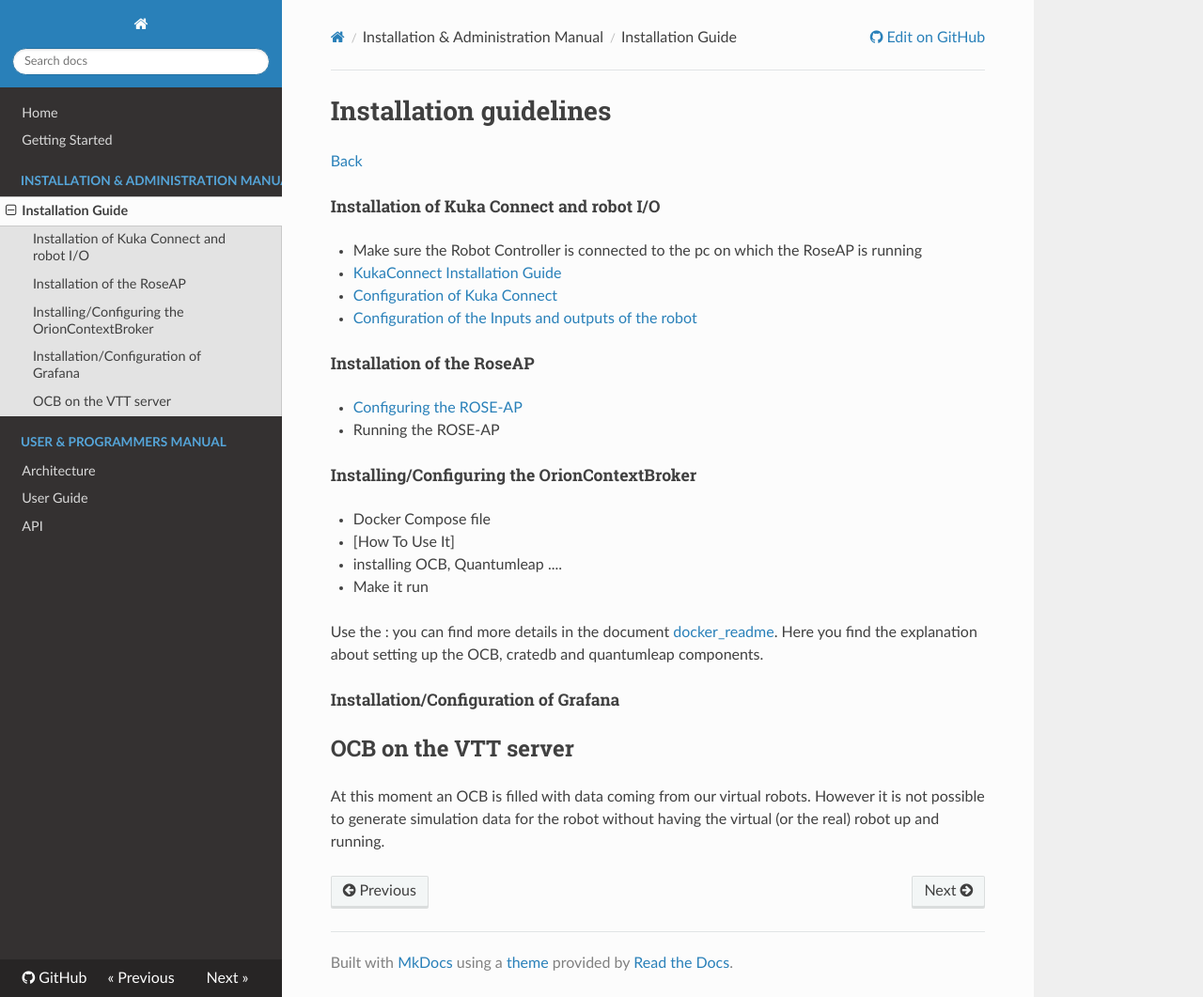
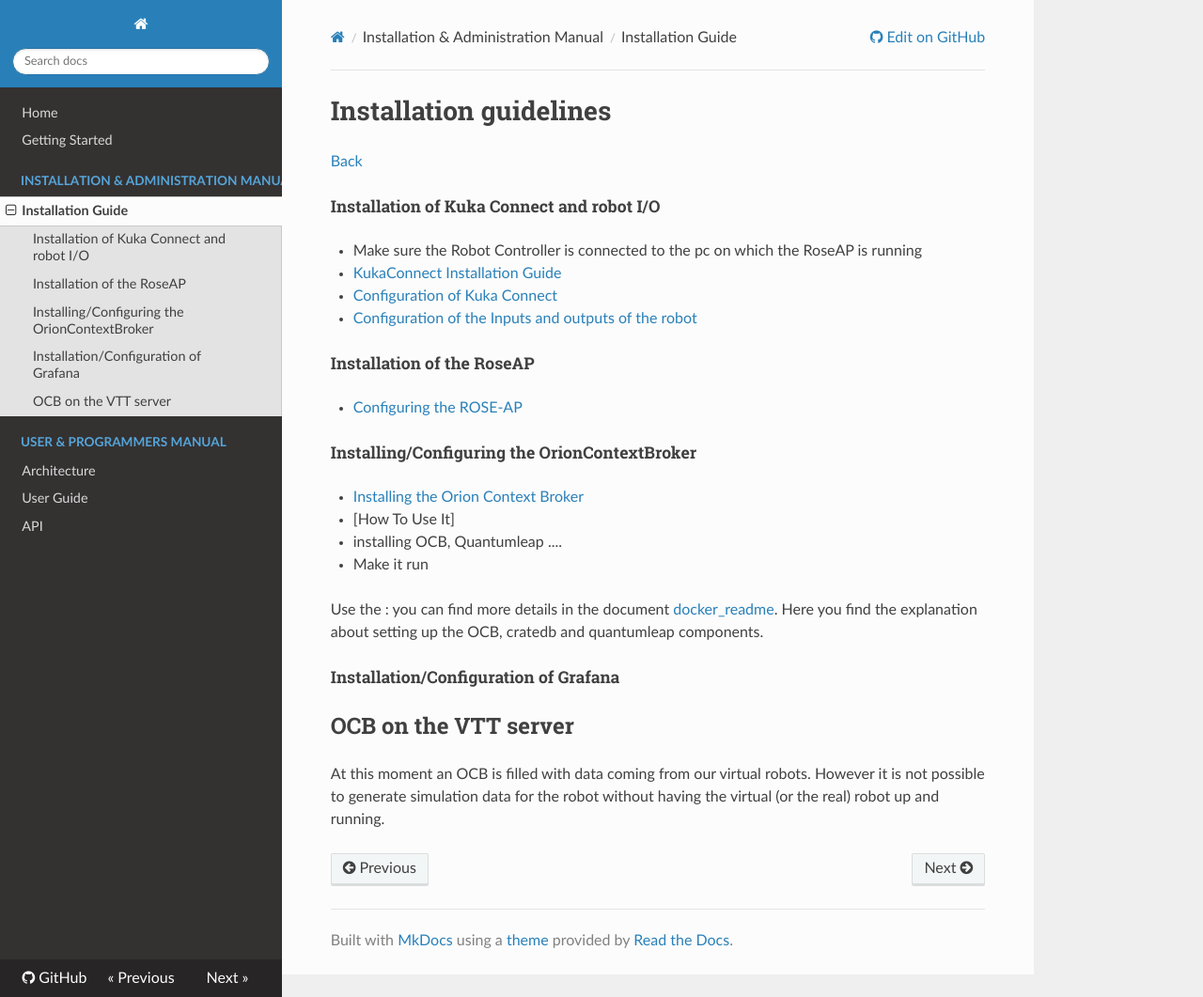
Before and after one commit to ramp-eu/JS2SF, an MkDocs documentation site: the page built from docs/installationguide.md, in a window 1280 px wide and 1061 px high. Shown: the whole window at 94% size. Built offline with MkDocs 1.6.1, drawn with Linux system fonts in a browser that asks for light colours; nearby versions of some CDN libraries; old or Windows-style settings are respelled for this version of MkDocs.

Commit message:
Add files via upload

```diff
--- a/docs/installationguide.md
+++ b/docs/installationguide.md
@@ -15,12 +15,13 @@
 
 ##### 	Installation of the RoseAP
 
-- [Configuring the ROSE-AP](.\RoseAP_ConfigurationGuide)
-- Running the ROSE-AP
+- [Configuring the ROSE-AP](.\gettings-started#RoseAP)
+
+
 
 ##### Installing/Configuring the OrionContextBroker
 
-- Docker Compose file
+- [Installing the Orion Context Broker](.\gettings-started#OCBRoseAP)
   - [How To Use It]
   - installing OCB, Quantumleap ....
   - Make it run
```
